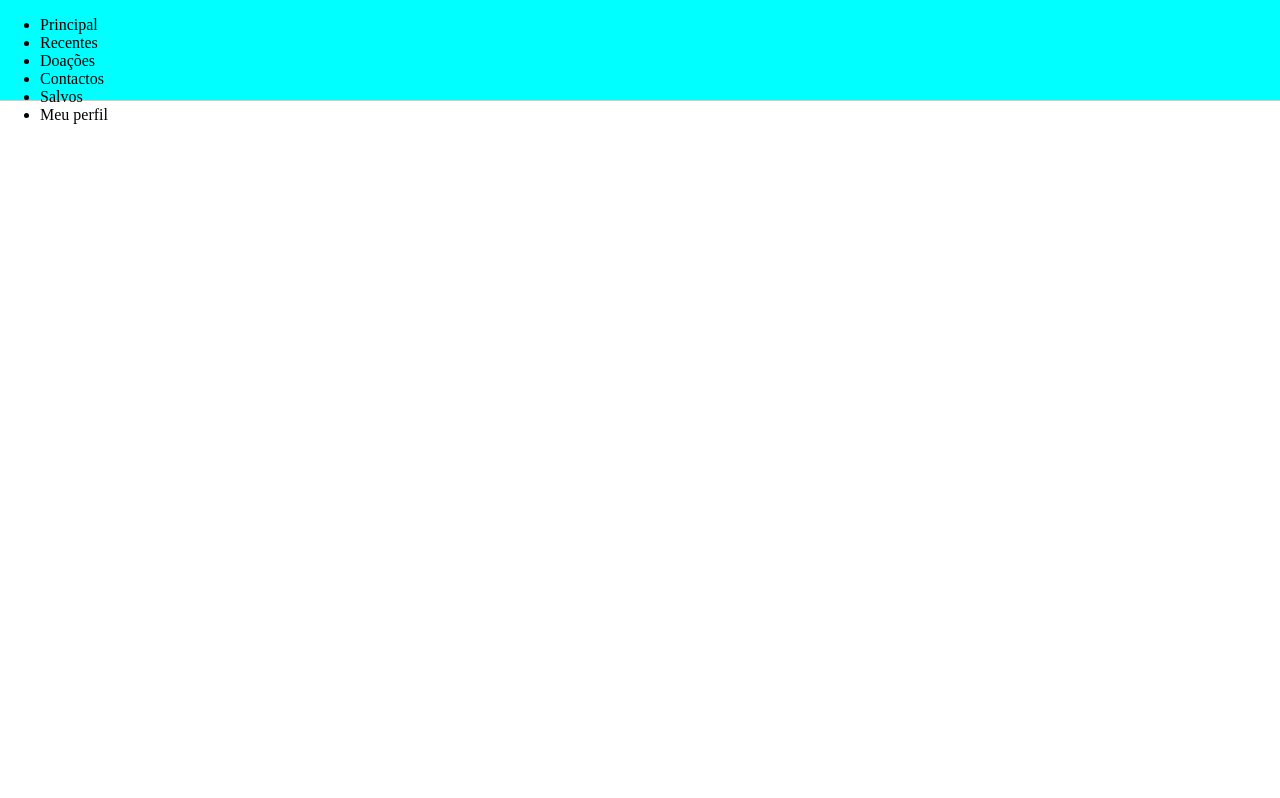
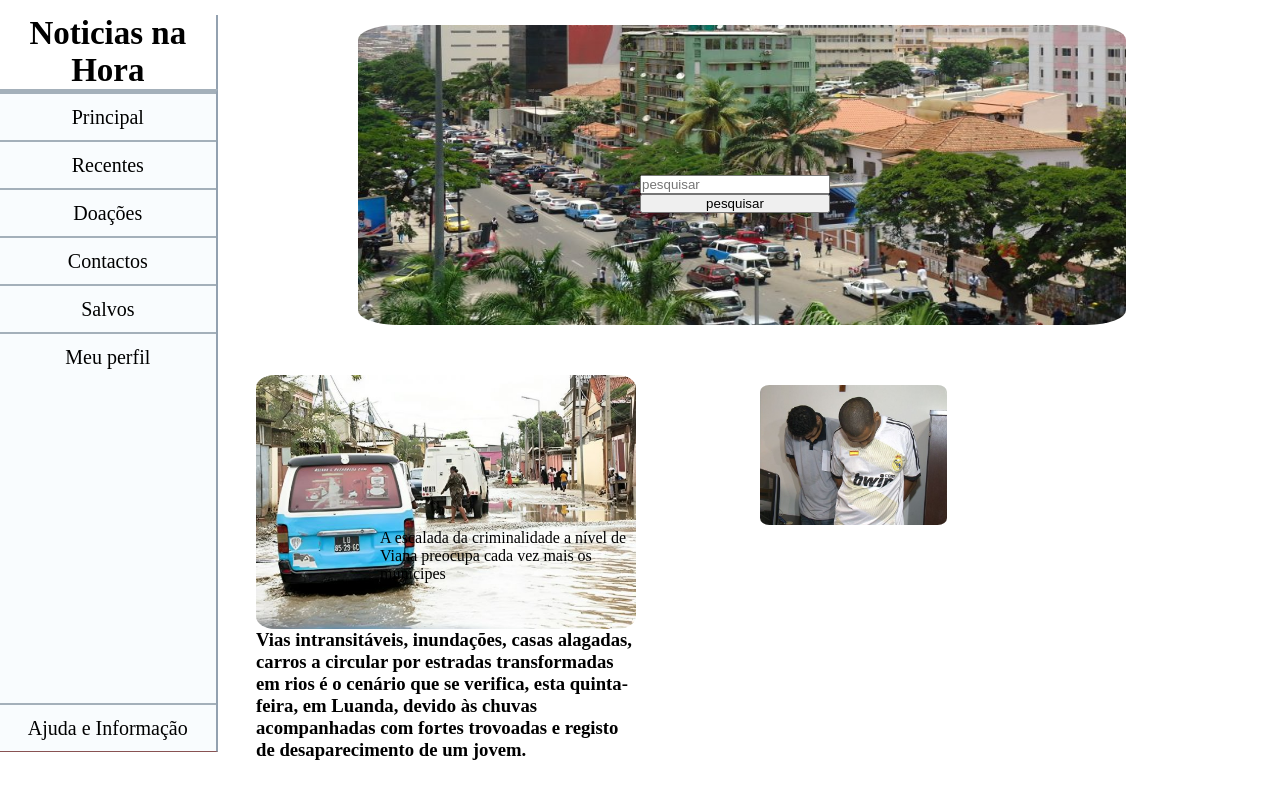
Before and after one commit to YaradeFreitas/projeto-unitel-code, a plain HTML site: page index.html in a window 1280 px wide. Drawn offline with Linux system fonts and the light colour scheme.

Commit message:
teste 20/03/2024

```diff
--- a/index.html
+++ b/index.html
@@ -8,27 +8,46 @@
     <title>Noticias na hora</title>
 </head>
 <body>
- <div class="container">
+ <div class="sidebar">
     <header>
-        <nav>
-            <div class="nav-container">
-                <ul>
+        <h2>Noticias na Hora</h2>
+                <ul id="contador">
                     <li>Principal</li>
                     <li>Recentes</li>
                     <li>Doações</li>
                     <li>Contactos</li>
                     <li>Salvos</li>
                     <li>Meu perfil</li>
+                    <li class="ultimo">Ajuda e Informação</li>
                 </ul>
+            </header>
+           </div>
             </div>
-        </nav>
-        <div id="main-banner">
+        <div id="main-banner" >
             <div id="search-form">
-              <h1>"Seja a diferença que Angola precisa. Com sua doação, podemos alcançar mais pessoas e construir um futuro melhor para todos. Junte-se a nós e faça parte dessa missão!"</h1>
-            </div>
 
         </div>
-    </header>
+        <img src="angola img.jpg" class="imagem" alt="angola">
+        <nav class="navbar">
+             <div class="container-fluid">
+             <form class="flex" role="pesquisar">
+             <input class="form-control me-2" type="pesquisar" placeholder="pesquisar" aria-label="Search">
+            <button class="btn btn-outline-success" type="submit">pesquisar</button>
+         </form>
+        </div>
+     </nav>
  </div>
 </body>
+<div >
+<img src="chuva angola.jpg" class="chuva" alt="chuva">
+<h3 class="ch-txt">Vias intransitáveis, inundações, casas alagadas, carros a circular por estradas transformadas em rios é o cenário que se verifica, esta quinta-feira, em Luanda, devido às chuvas acompanhadas com fortes trovoadas e registo de desaparecimento de um jovem.</h1>
+</div>
+
+
+<div class="crime">
+    <img src="crimi unitel.jpeg" class="crime">
+   <h3 class="crimetxt"></h3> A escalada da criminalidade a nível de Viana preocupa cada vez mais os munícipes
+</div>
+</div>
+</div>
 </html>
--- a/styles.css
+++ b/styles.css
@@ -1,27 +1,109 @@
-body{
+*{
     margin: 0;
+    padding: 0;
+    list-style: none;
+    text-decoration: none;
 }
-h1{
-    margin: 0;
-    color:#666;
-}
-.container{
-    max-width: 1920px;
-    width: 100%;
-}
-header{
-    position: relative;
-    top: 0;
-    height: auto;
-    width: 100%;
+
+
+.sidebar{
+    margin-top: -10px;
+    position:fixed;
+    height: 100vh;
+    width: 17%;
+    background: rgb(255, 255, 255);
+
+    display: flex;
+    flex-direction: column;
+
 
 }
-nav{
-    position: fixed;
-    top: 0;
-    height: 100px;
+.sidebar header{
+    font-size: 22px;
+   color: rgb(0, 0, 0);
+   text-align: center;
+   line-height: center;
+   background: rgb(255, 255, 255);
+    user-select: none;
+    display: flex;
+    flex-direction: column;
+
+}
+h2{
+
+    border-right: 2px solid rgb(147, 161, 176);
+}
+#contador{
+    height: 100%;
     width: 100%;
-    z-index: 1;
-    background-color: aqua;
-    border-bottom: 1px solid #ccc;
+    line-height: 46px;
+    background-color: rgba(209, 232, 241, 0.128);
+    font-size: 20px;
+    box-sizing: border-box;
+    border-top: solid rgb(164, 176, 186);
+    border-bottom:1px solid rgb(136, 82, 82) ;
+    margin-right: 16px;
+   border-right: 2px solid rgb(147, 161, 176);
+    display: flex;
+    flex-direction: column;
 }
+body{
+    background-color:  #fff;
+}
+.flex{
+position: center;
+height: 100px;
+display: flex;
+flex-direction: column;
+}
+
+.imagem {
+    width: 60%;
+    height: 300px;
+    border-radius: 5%;
+    margin-top: 25px;
+    margin-left:28%;
+    display: flex;
+    flex-direction: column;
+}
+.navbar{
+    margin-left: 50%;
+    margin-top: -150px;
+    margin-right: 450px;
+
+}
+.ultimo{
+    margin-top: 150%;
+}
+.chuva{
+    margin-left: 20%;
+    border-radius: 5%;
+    margin-top: 100px;
+    width: 380px;
+    display: flex;
+    flex-direction: column;
+}
+.ch-txt{
+margin-left: 20%;
+margin-right: 50%;
+display: flex;
+flex-direction: column;
+}
+li{
+    border-top: 2px solid rgb(164, 176, 186);
+}
+h3{
+    display: flex;
+    flex-direction: column;
+}
+.crime{
+    width: 140px%;
+    margin-left: 380px;
+    height: 140px;
+margin-right: 50%;
+margin-top:-250px;
+    border-radius:5%;
+}
+.crimetxt{
+text-align: left;
+}
```
Also changed, not shown: angola img.jpg (added), chuva angola.jpg (added), crimi unitel.jpeg (added).
